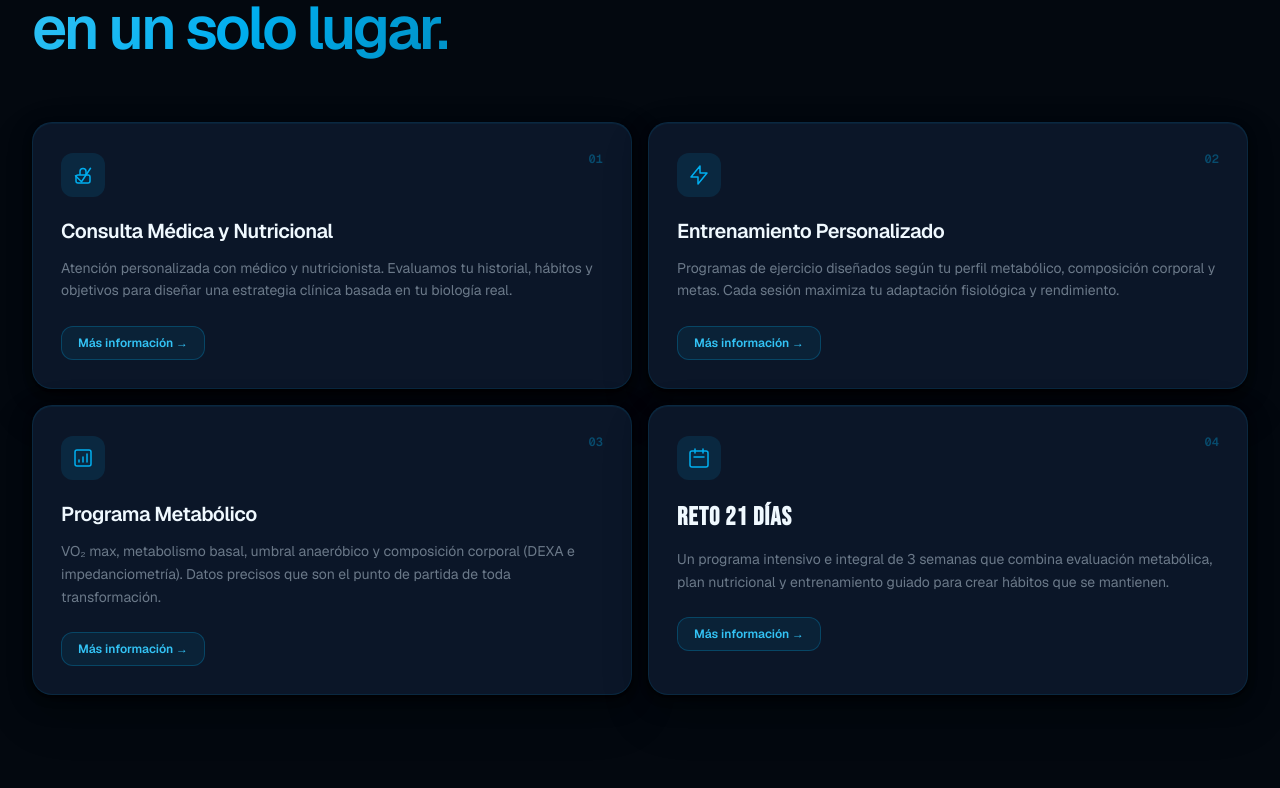
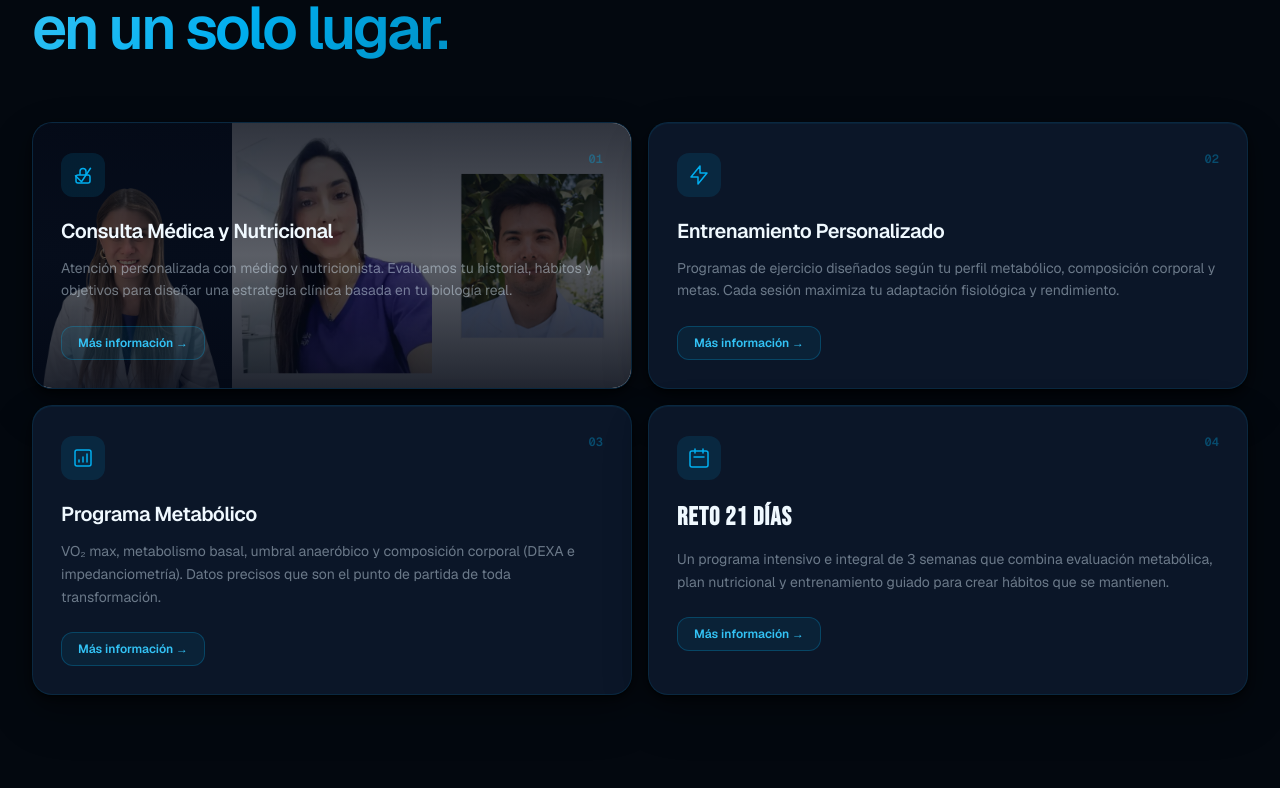
Before and after one commit to felipemunoz1983-alt/centro-metabolico, a Next.js app: page / in a window 1280 px wide. Shown: the part 2657-3445 px from the top of the page. Built offline with nearby package versions, Linux system fonts and the light colour scheme.

Commit message:
services: add doctor photos as background on card 01

```diff
--- a/src/components/sections/ServicesSection.tsx
+++ b/src/components/sections/ServicesSection.tsx
@@ -2,8 +2,11 @@
 
 import { motion } from "framer-motion";
 import Link from "next/link";
+import Image from "next/image";
 import { AnimatedSection, AnimatedItem } from "@/components/ui/AnimatedSection";
 import { EyebrowBadge } from "@/components/ui/EyebrowBadge";
+
+const BP = process.env.NEXT_PUBLIC_BASE_PATH ?? "";
 
 const services = [
   {
@@ -73,10 +76,28 @@ export function ServicesSection() {
           {services.map((service, i) => (
             <AnimatedItem key={service.title} index={i}>
               <motion.div
-                className="card-surface group h-full cursor-default p-7 transition-all duration-300"
+                className="card-surface group h-full cursor-default p-7 transition-all duration-300 relative overflow-hidden"
                 whileHover={{ y: -4, borderColor: "rgba(0,174,239,0.28)" }}
                 transition={{ type: "spring", stiffness: 300, damping: 25 }}
               >
+                {/* Doctor photos background — card 01 only */}
+                {i === 0 && (
+                  <div className="absolute inset-0 flex pointer-events-none">
+                    <div className="relative flex-1 overflow-hidden">
+                      <Image src={`${BP}/barbara.webp`} alt="" fill className="object-cover object-top" sizes="25vw" />
+                    </div>
+                    <div className="relative flex-1 overflow-hidden">
+                      <Image src={`${BP}/VALE_WEB.webp`} alt="" fill className="object-cover object-top" sizes="25vw" />
+                    </div>
+                    <div className="relative flex-1 overflow-hidden">
+                      <Image src={`${BP}/felipe.webp`} alt="" fill className="object-cover object-top" sizes="25vw" />
+                    </div>
+                    {/* Dark overlay for text readability */}
+                    <div className="absolute inset-0" style={{ background: "linear-gradient(to bottom, rgba(3,8,20,0.82) 0%, rgba(3,8,20,0.65) 50%, rgba(3,8,20,0.88) 100%)" }} />
+                  </div>
+                )}
+
+                <div className="relative z-10">
                 <div className="flex items-start gap-5">
                   {/* Icon */}
                   <div
@@ -134,6 +155,7 @@ export function ServicesSection() {
                     </a>
                   )}
                 </div>
+                </div>{/* end relative z-10 */}
               </motion.div>
             </AnimatedItem>
           ))}
```
